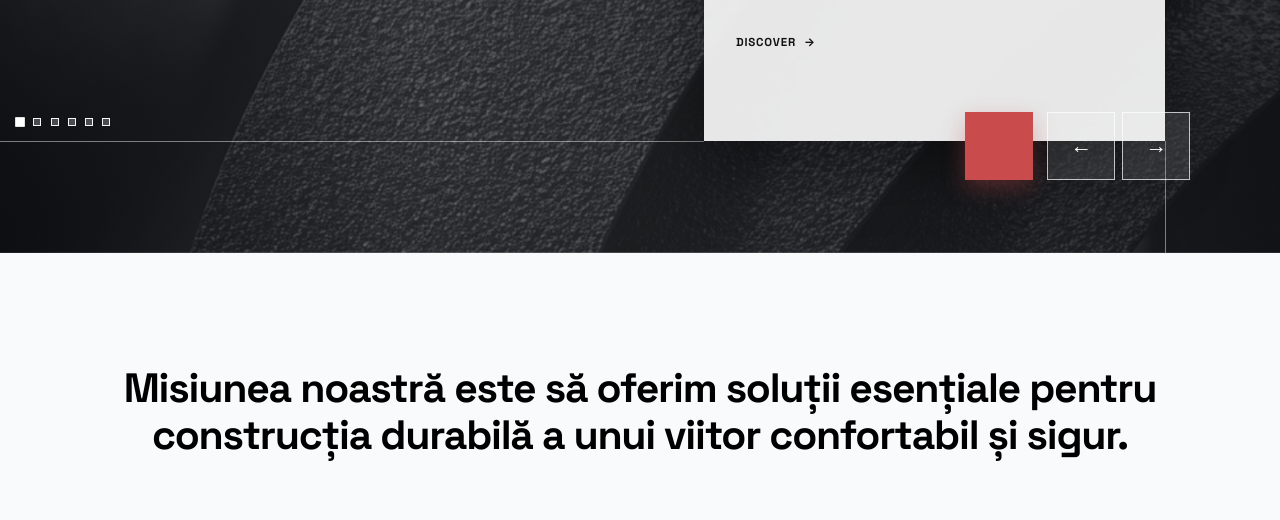
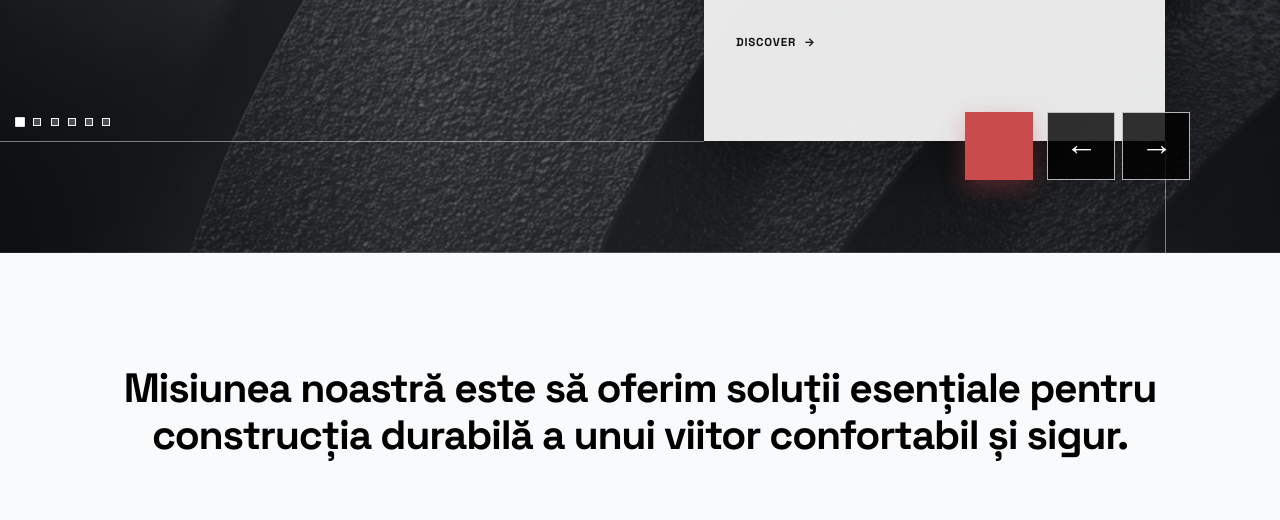
Before and after one commit to sorinescu-com/bandatech, a plain HTML site: page index.html in a window 1280 px wide. Shown: the part 1886-2406 px from the top of the page. Drawn offline with Linux system fonts and the light colour scheme.

Commit message:
Feb 22, 2026, 9:29 AM

```diff
--- a/public/styles.css
+++ b/public/styles.css
@@ -427,11 +427,12 @@ h1, h2, h3, h4, h5, h6 {
   width: 68px;
   height: 68px;
   border: 1px solid var(--ui-arrow-border);
-  background: var(--ui-arrow-bg);
+  background: rgb(0 0 0 / 80%);
   color: var(--ui-arrow-color);
-  font-size: 1.35rem;
+  font-size: 2rem;
   line-height: 1;
   cursor: pointer;
+  padding-bottom: 4px;
   transition: transform 0.2s ease, background-color 0.2s ease, border-color 0.2s ease, color 0.2s ease;
 }
 
```
